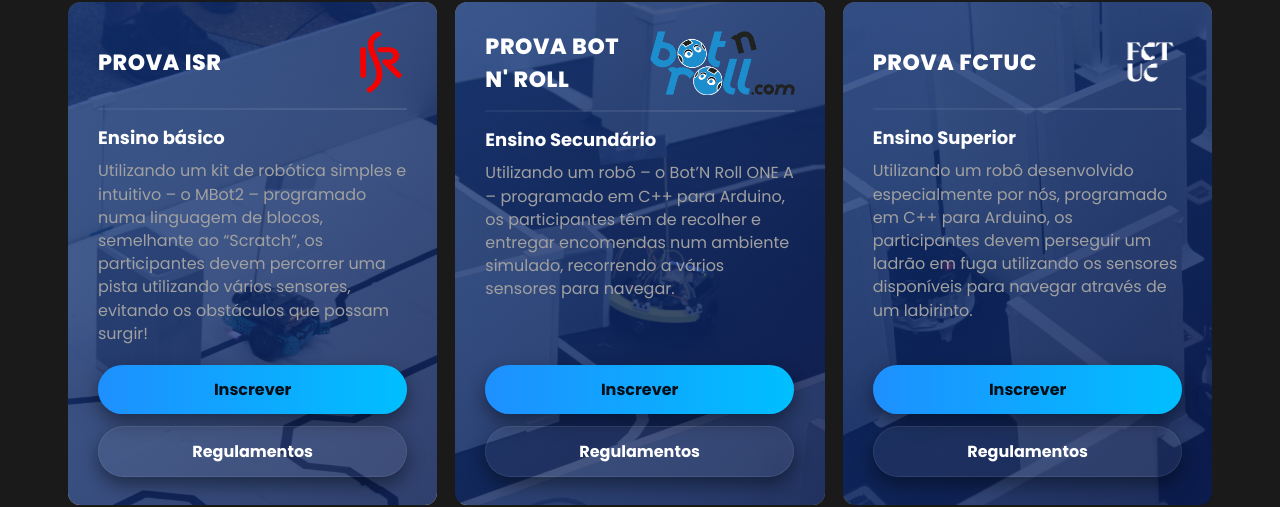
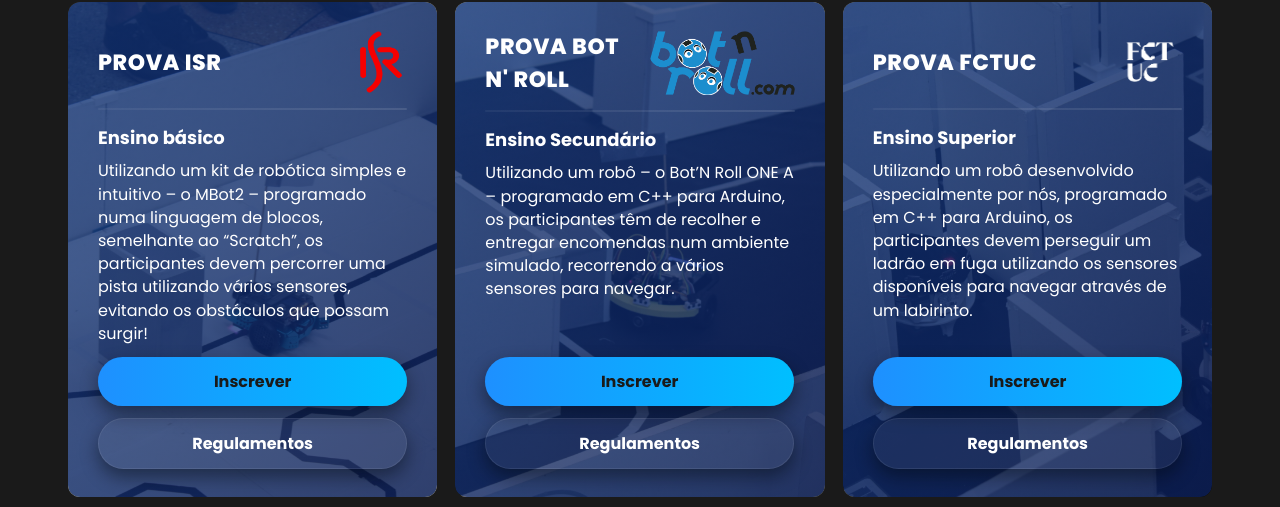
Before and after one commit to Kikols17/botolympics-site, a React (Vite) app: page / in a window 1280 px wide. Shown: the part 1414-1921 px from the top of the page. Built offline with nearby package versions, Linux system fonts and the light colour scheme; no server answers.

Commit message:
make the challenge descriptions legible (finally)

```diff
--- a/src/App.jsx
+++ b/src/App.jsx
@@ -313,7 +313,7 @@
 
                     <div className="challenge-level">{c.subtitle}</div>
 
-                    <p className="challenge-desc">{c.description}</p>
+                    <div className="challenge-desc">{c.description}</div>
 
                     <div className="challenge-actions">
                       <a
--- a/src/styles.css
+++ b/src/styles.css
@@ -214,14 +214,14 @@
 /* primary filled pill (cyan) */
 .btn-pill-primary {
     background: linear-gradient(90deg, var(--accent), var(--accent-2));
-    color:#041018;
+    color: var(--bg);
 }
 
 /* outline pill */
 .btn-pill-outline {
     background: rgba(255,255,255,0.06);
     border:1px solid rgba(255,255,255,0.08);
-    color:#fff;
+    color: var(--text);
 }
 
 /* disabled/closed look (if used) */
```
